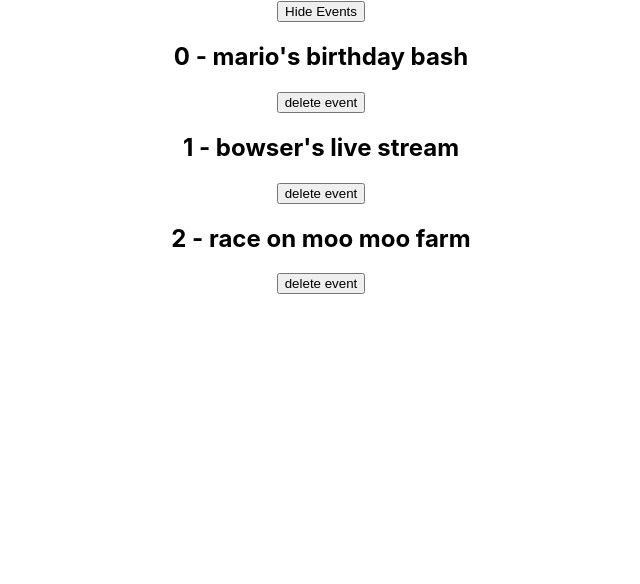
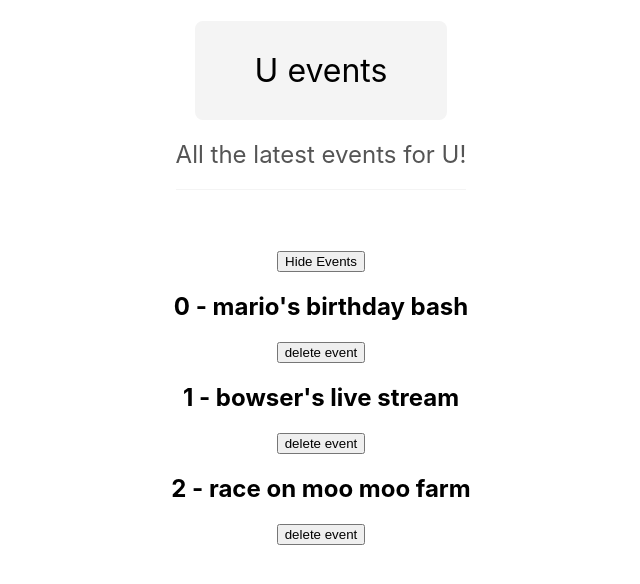
Before and after one commit to alexquar/React-webapp, a React (Create React App) app: page / in a window 1280 px wide. Shown: the top 584 px of the page, without its empty margins (319-959 px from the left). Built offline with nearby package versions, Linux system fonts and the light colour scheme.

Commit message:
components

```diff
--- a/src/App.js
+++ b/src/App.jsx
@@ -1,6 +1,6 @@
   import {useState} from 'react'
   import './App.css';
-
+  import Title from './components/Title'
   function App() {
     const [showEvents, setShowEvents] = useState(true)
   const [events, setEvents] = useState([
@@ -17,6 +17,7 @@
 
   return (
     <div className="App">
+      <Title/>
       {showEvents && (
         <div>
           <button onClick={() => setShowEvents(false)}>Hide Events</button>
--- /dev/null
+++ b/src/components/Title.jsx
@@ -0,0 +1,24 @@
+import '../index.css';
+
+
+function Title() {
+
+
+
+
+    return (
+        <div>
+          <h1 className="title"> U events </h1>
+          <br />
+          <h2 className="subtitle"> All the latest events for U!</h2>
+        </div>
+    )
+}
+
+
+
+
+
+
+
+export default Title;
--- a/src/index.css
+++ b/src/index.css
@@ -11,3 +11,21 @@
   font-family: source-code-pro, Menlo, Monaco, Consolas, 'Courier New',
     monospace;
 }
+
+.title {
+  display: inline-block;
+  padding: 30px 60px;
+  background: #f4f4f4;
+  border-radius: 8px;
+  font-weight: normal;
+  margin-bottom: 10px;
+}
+.subtitle {
+  display: inline-block;
+  color: #555;
+  font-weight: normal;
+  padding-bottom: 20px;
+  border-bottom: 1px solid #f4f4f4;
+  margin-top: 10px;
+  margin-bottom: 60px;
+}
```
